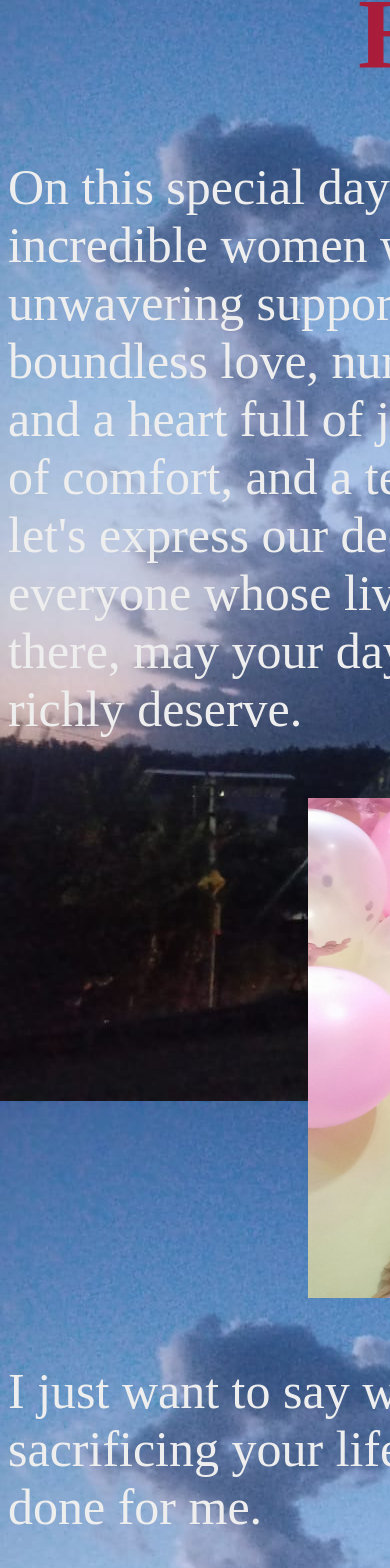
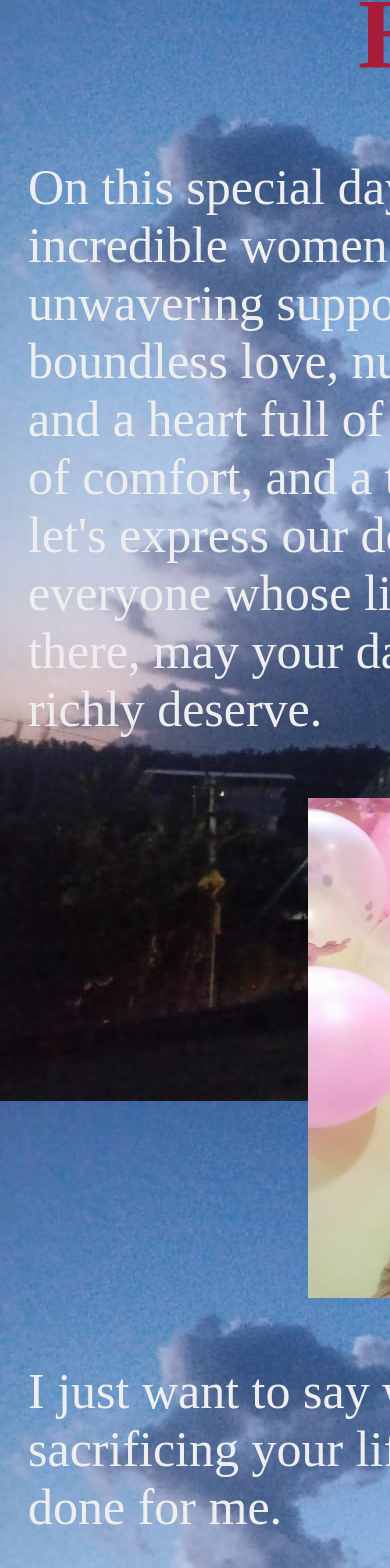
Before and after one commit to kushagrapandey761/Mothers-Day, a React (Create React App) app: page / in a window 390 px wide. Shown: the part 99-1667 px from the top of the page. Built offline with nearby package versions, Linux system fonts and the light colour scheme.

Commit message:
Media Query Update

```diff
--- a/public/main.css
+++ b/public/main.css
@@ -44,7 +44,9 @@ video{
         font-size: 100px;
     }
     .para{
+        position: relative;
         width: 1600px;
+        left: 20px;
     }
     button{
         position: relative;
@@ -59,5 +61,10 @@ video{
     video{
         width: 1300px;
         left: 10px;
+        right: 20px;
+    }
+    .Thanks{
+        left: 20px;
+        right: 20px;
     }
 }
```
